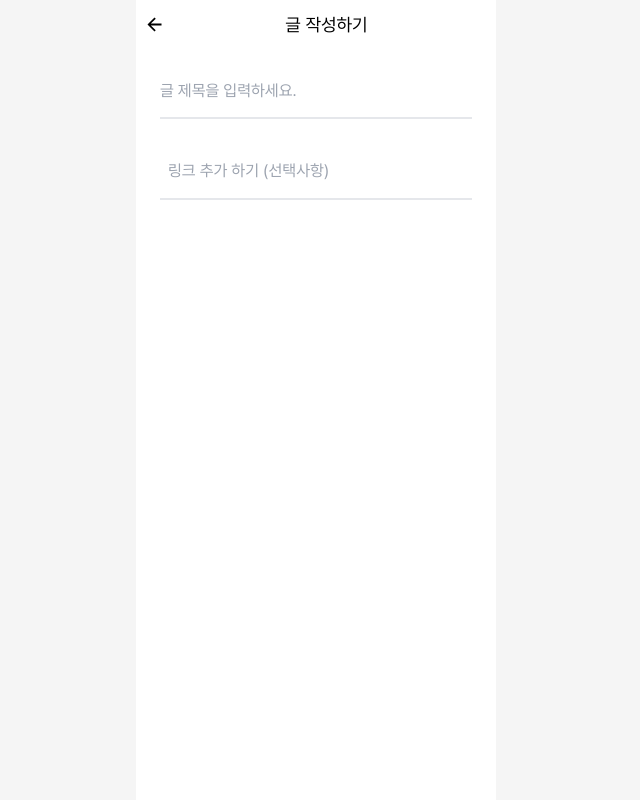
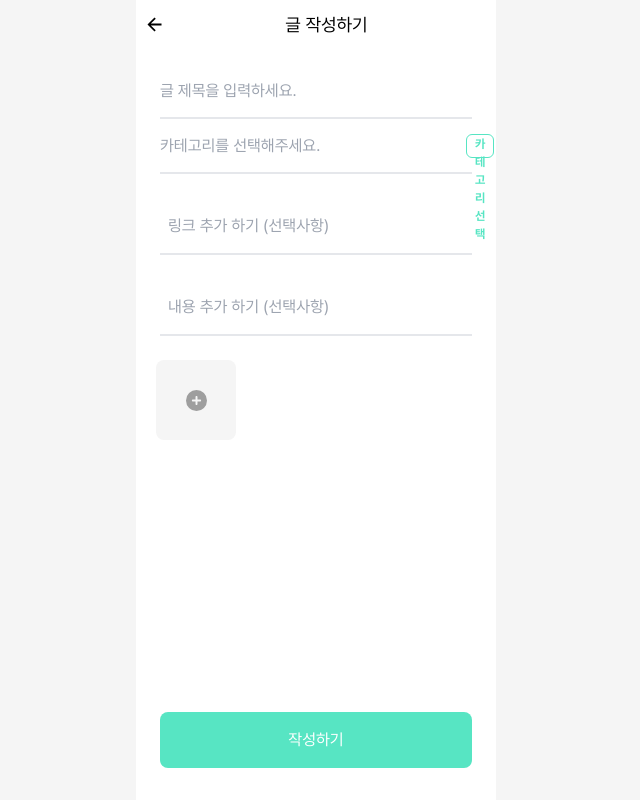
Before and after one commit to LinkDiary-Lingda/Lingda-Nextjs, a Next.js app: page /new in a window 1280 px wide. Shown: the whole page, without its empty margins (324-964 px from the left). Built offline with nearby package versions, Linux system fonts and the light colour scheme.

Commit message:
feat: Topic 생성 UI

```diff
--- a/src/app/new/page.tsx
+++ b/src/app/new/page.tsx
@@ -1,7 +1,10 @@
 'use client';
-import React from 'react';
+import React, { useState } from 'react';
 import { useForm } from 'react-hook-form';
 import LinkInput from './LinkInput';
+import { FaCirclePlus } from 'react-icons/fa6';
+import { FaPlus } from 'react-icons/fa';
+import NextButton from '@/components/NextButton';
 
 export default function New() {
   const {
@@ -12,7 +15,9 @@ export default function New() {
     setError,
     clearErrors,
   } = useForm();
+  const [link, setLink] = useState('');
   return (
+    <div className="flex flex-col relative h-[90vh]">
       <div className="flex flex-col items-center mt-4">
         <input
           {...register('title', {
@@ -24,7 +29,58 @@ export default function New() {
           placeholder="글 제목을 입력하세요."
           className="w-[312px] h-[55px] border-b-2 outline-none text-Body-1"
         />
-      <LinkInput />
+        <div className="w-[312px] h-[55px] border-b-2 text-Body-1 flex items-center justify-between">
+          <input
+            {...register('category', {
+              required: {
+                value: true,
+                message: '카테고리를 선택해주세요.',
+              },
+            })}
+            placeholder="카테고리를 선택해주세요."
+            className="outline-none "
+          />
+          <button className="h-6 px-2 border border-Primary-02 text-Primary-02 text-Detail-1 font-pretendardBold rounded-md">
+            카테고리 선택
+          </button>
+        </div>
+        <div className="mt-6 w-[312px]  flex flex-row gap-2 items-center border-b-2 ">
+          <FaCirclePlus size={20} color="#9E9E9E" />
+          <input
+            value={link}
+            onChange={(e) => setLink(e.target.value)}
+            placeholder="링크 추가 하기 (선택사항)"
+            className="w-[312px] h-[55px] outline-none"
+          />
+        </div>
+        {link && (
+          <div className="mt-6 w-[312px] flex flex-row gap-2 items-center border-b-2 ">
+            <FaCirclePlus size={20} color="#9E9E9E" />
+            <input
+              onChange={(e) => setLink(e.target.value)}
+              placeholder="링크 추가 하기 (선택사항)"
+              className="w-[312px] h-[55px] outline-none"
+            />
+          </div>
+        )}
+        <div className="mt-6 w-[312px] flex flex-row gap-2 items-center border-b-2 ">
+          <FaCirclePlus size={20} color="#9E9E9E" />
+          <input
+            placeholder="내용 추가 하기 (선택사항)"
+            className="w-[312px] h-[55px] outline-none"
+          />
+        </div>
+        <div className="w-full mt-6">
+          <div className="flex ml-3">
+            <span className="h-20 w-20 bg-Gray-02 rounded-lg flex items-center justify-center">
+              <FaCirclePlus color="#9E9E9E" size={21} />
+            </span>
+          </div>
+        </div>
+      </div>
+      <div className="absolute bottom-0 flex justify-center items-center w-full">
+        <NextButton text="작성하기" errors={errors} />
+      </div>
     </div>
   );
 }
```
Lines whose indentation alone changed are shown as unchanged.
